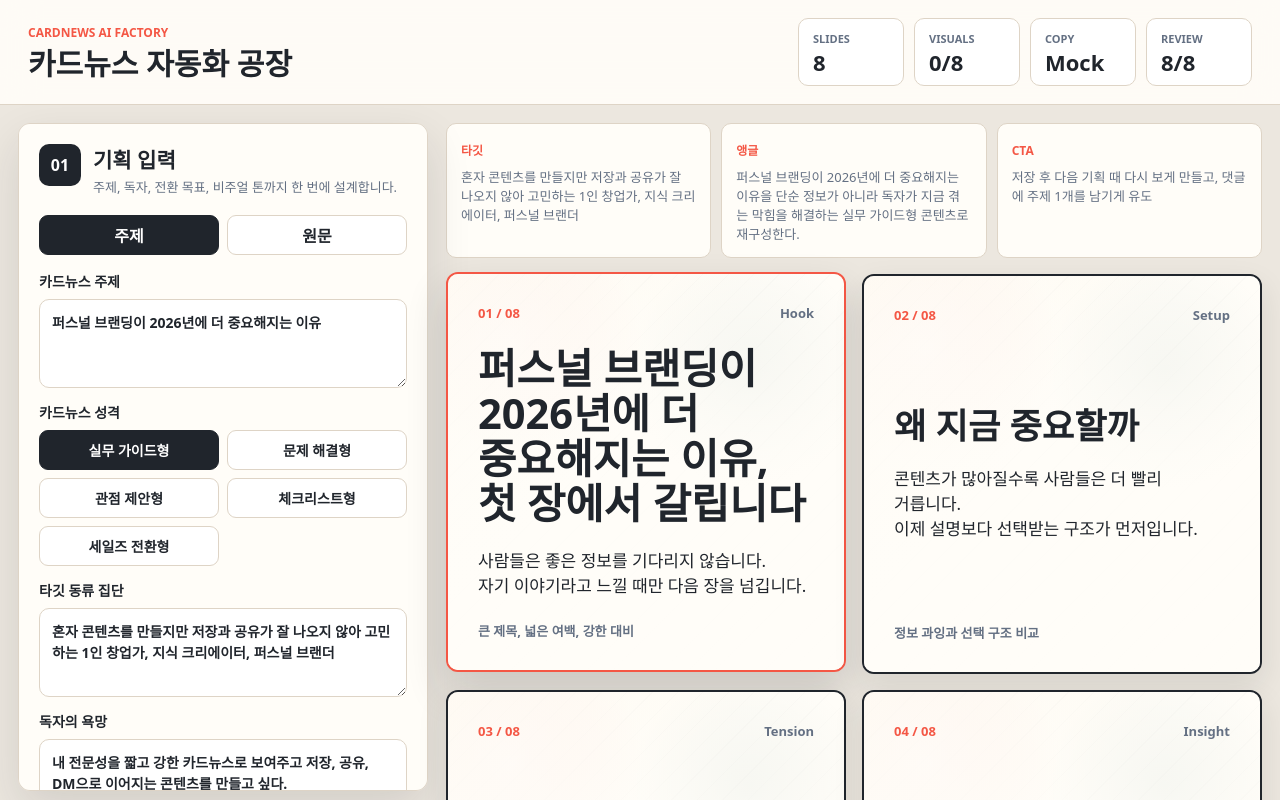
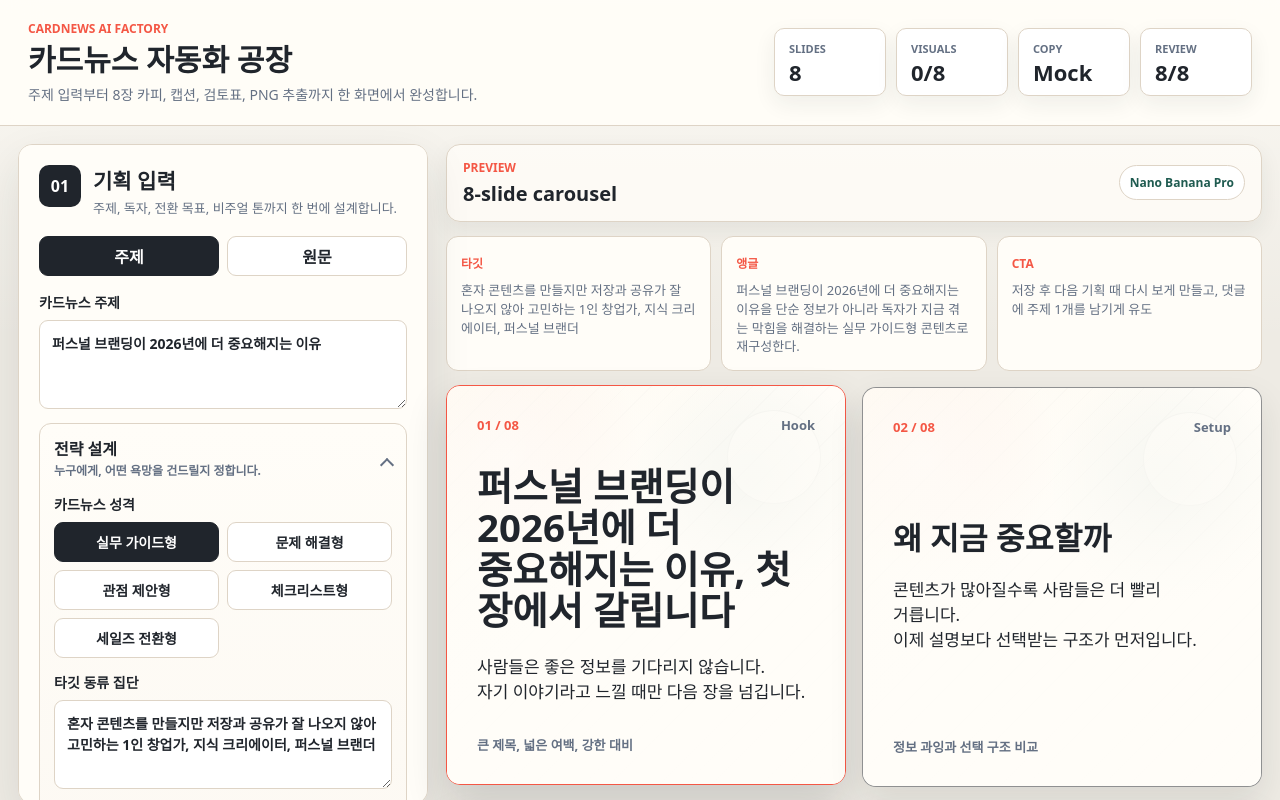
Before and after one commit to YEAAAAAAAAAAp/CardNewsAI, a Next.js app: page / in a window 1280 px wide. Shown: the top 800 px of the page. Built offline with nearby package versions, Linux system fonts and the light colour scheme.

Commit message:
Polish production UI

```diff
--- a/app/globals.css
+++ b/app/globals.css
@@ -1,7 +1,7 @@
 :root {
-  --bg: #ece7df;
+  --bg: #eeebe4;
   --surface: #fffdf8;
-  --surface-2: #f6f0e7;
+  --surface-2: #f7f2ea;
   --ink: #20252c;
   --muted: #647083;
   --line: #ded4c6;
@@ -9,7 +9,8 @@
   --accent-2: #1f5b50;
   --accent-3: #f0bd63;
   --warn: #b83d31;
-  --shadow: 0 18px 46px rgba(32, 37, 44, 0.12);
+  --shadow: 0 18px 46px rgba(32, 37, 44, 0.1);
+  --shadow-soft: 0 8px 22px rgba(32, 37, 44, 0.07);
 }
 
 * {
@@ -22,7 +23,9 @@ html {
 
 body {
   margin: 0;
-  background: var(--bg);
+  background:
+    linear-gradient(180deg, rgba(255, 253, 248, 0.78), rgba(238, 235, 228, 0) 340px),
+    var(--bg);
   color: var(--ink);
   font-family: "Malgun Gothic", "Apple SD Gothic Neo", "Noto Sans KR", system-ui, sans-serif;
 }
@@ -50,11 +53,19 @@ button {
   justify-content: space-between;
   gap: 24px;
   align-items: center;
-  min-height: 96px;
-  padding: 18px 28px;
+  min-height: 104px;
+  padding: 20px 28px;
   border-bottom: 1px solid var(--line);
   background: rgba(255, 253, 248, 0.92);
   backdrop-filter: blur(18px);
+}
+
+.brand-block p:last-child {
+  max-width: 640px;
+  margin: 8px 0 0;
+  color: var(--muted);
+  font-size: 14px;
+  line-height: 1.45;
 }
 
 .eyebrow {
@@ -87,11 +98,12 @@ h1 {
 }
 
 .status-pill {
-  min-width: 106px;
+  min-width: 112px;
   padding: 12px 14px;
   border: 1px solid var(--line);
   border-radius: 10px;
   background: white;
+  box-shadow: var(--shadow-soft);
 }
 
 .status-pill span {
@@ -111,7 +123,7 @@ h1 {
 
 .studio-grid {
   display: grid;
-  grid-template-columns: 430px minmax(0, 1fr) 420px;
+  grid-template-columns: minmax(390px, 430px) minmax(0, 1fr) minmax(360px, 420px);
   gap: 18px;
   padding: 18px;
 }
@@ -119,12 +131,12 @@ h1 {
 .panel {
   align-self: start;
   position: sticky;
-  top: 114px;
-  max-height: calc(100vh - 132px);
+  top: 122px;
+  max-height: calc(100vh - 140px);
   overflow: auto;
   padding: 20px;
   border: 1px solid var(--line);
-  border-radius: 12px;
+  border-radius: 14px;
   background: var(--surface);
   box-shadow: var(--shadow);
 }
@@ -175,6 +187,15 @@ h1 {
   background: white;
   color: var(--ink);
   font-weight: 850;
+  transition: border-color 160ms ease, background 160ms ease, color 160ms ease, transform 160ms ease;
+}
+
+.segmented button:hover,
+.download-grid button:hover,
+.section-title button:hover,
+.chip:hover {
+  transform: translateY(-1px);
+  border-color: #bfb3a3;
 }
 
 .segmented button.active,
@@ -197,12 +218,57 @@ input,
 select {
   width: 100%;
   border: 1px solid var(--line);
-  border-radius: 10px;
+  border-radius: 9px;
   padding: 12px;
   background: #fff;
   color: var(--ink);
   line-height: 1.5;
   outline: none;
+}
+
+.control-section {
+  margin: 14px 0;
+  padding: 14px;
+  border: 1px solid var(--line);
+  border-radius: 12px;
+  background: linear-gradient(180deg, #fffdf8, #faf5ee);
+}
+
+.control-section summary {
+  display: grid;
+  gap: 3px;
+  margin: -2px 0 12px;
+  color: var(--ink);
+  font-weight: 900;
+  cursor: pointer;
+  list-style: none;
+}
+
+.control-section summary::-webkit-details-marker {
+  display: none;
+}
+
+.control-section summary::after {
+  content: "";
+  justify-self: end;
+  width: 8px;
+  height: 8px;
+  margin-top: -28px;
+  border-right: 2px solid var(--muted);
+  border-bottom: 2px solid var(--muted);
+  transform: rotate(45deg);
+}
+
+.control-section[open] summary::after {
+  transform: rotate(225deg);
+  margin-top: -22px;
+}
+
+.control-section summary small {
+  color: var(--muted);
+  font-size: 12px;
+  font-weight: 600;
+  line-height: 1.35;
 }
 
 textarea {
@@ -237,7 +303,7 @@ select:focus {
 .model-card {
   display: grid;
   gap: 7px;
-  min-height: 128px;
+  min-height: 118px;
   padding: 14px;
   border: 1px solid var(--line);
   border-radius: 12px;
@@ -269,14 +335,35 @@ select:focus {
   width: 100%;
   min-height: 50px;
   border: 0;
-  border-radius: 10px;
-  background: var(--accent);
+  border-radius: 12px;
+  background: linear-gradient(135deg, #f45745, #e34434);
   color: white;
   font-weight: 900;
+  box-shadow: 0 12px 24px rgba(244, 87, 69, 0.24);
+  transition: transform 160ms ease, box-shadow 160ms ease, opacity 160ms ease;
+}
+
+.primary:hover:not(:disabled) {
+  transform: translateY(-1px);
+  box-shadow: 0 16px 30px rgba(244, 87, 69, 0.28);
 }
 
 .primary:disabled {
   opacity: 0.62;
+}
+
+.busy-bar {
+  height: 3px;
+  margin-top: 10px;
+  border-radius: 999px;
+  background: linear-gradient(90deg, transparent, var(--accent), var(--accent-2), transparent);
+  background-size: 220% 100%;
+  animation: busy-slide 1.1s linear infinite;
+}
+
+@keyframes busy-slide {
+  from { background-position: 100% 0; }
+  to { background-position: -100% 0; }
 }
 
 .error {
@@ -344,6 +431,44 @@ select:focus {
   min-width: 0;
 }
 
+.canvas-toolbar {
+  display: flex;
+  justify-content: space-between;
+  align-items: center;
+  gap: 16px;
+  margin-bottom: 14px;
+  padding: 14px 16px;
+  border: 1px solid var(--line);
+  border-radius: 14px;
+  background: rgba(255, 253, 248, 0.82);
+  box-shadow: var(--shadow-soft);
+}
+
+.canvas-toolbar span {
+  display: block;
+  color: var(--accent);
+  font-size: 12px;
+  font-weight: 900;
+  text-transform: uppercase;
+}
+
+.canvas-toolbar strong {
+  display: block;
+  margin-top: 4px;
+  font-size: 20px;
+}
+
+.canvas-toolbar p {
+  margin: 0;
+  padding: 8px 10px;
+  border: 1px solid var(--line);
+  border-radius: 999px;
+  background: white;
+  color: var(--accent-2);
+  font-size: 12px;
+  font-weight: 900;
+}
+
 .brief-strip {
   display: grid;
   grid-template-columns: repeat(3, minmax(0, 1fr));
@@ -355,7 +480,7 @@ select:focus {
   min-height: 112px;
   padding: 14px;
   border: 1px solid var(--line);
-  border-radius: 10px;
+  border-radius: 12px;
   background: var(--surface);
 }
 
@@ -374,7 +499,7 @@ select:focus {
 
 .deck {
   display: grid;
-  grid-template-columns: repeat(auto-fill, minmax(380px, 1fr));
+  grid-template-columns: repeat(auto-fill, minmax(360px, 1fr));
   gap: 16px;
 }
 
@@ -387,10 +512,10 @@ select:focus {
   width: 100%;
   min-width: 0;
   padding: 30px;
-  border: 2px solid #20252c;
-  border-radius: 12px;
+  border: 1px solid rgba(32, 37, 44, 0.5);
+  border-radius: 14px;
   background: #fffdf8;
-  box-shadow: 0 12px 30px rgba(32, 37, 44, 0.1);
+  box-shadow: 0 14px 34px rgba(32, 37, 44, 0.1);
   overflow: hidden;
   transition: transform 160ms ease, border-color 160ms ease, box-shadow 160ms ease;
 }
@@ -427,6 +552,18 @@ select:focus {
     repeating-linear-gradient(135deg, rgba(32, 37, 44, 0.035) 0 1px, transparent 1px 18px);
 }
 
+.fallback-art::before {
+  content: "";
+  position: absolute;
+  right: 24px;
+  top: 24px;
+  width: 92px;
+  height: 92px;
+  border: 1px solid rgba(32, 37, 44, 0.08);
+  border-radius: 50%;
+  background: rgba(255, 253, 248, 0.48);
+}
+
 .card-slide > :not(.visual-art):not(.fallback-art) {
   position: relative;
   z-index: 1;
@@ -455,7 +592,7 @@ select:focus {
 
 .card-copy h2 {
   margin: 0 0 22px;
-  font-size: clamp(30px, 2.75vw, 46px);
+  font-size: clamp(29px, 2.45vw, 44px);
   line-height: 1.08;
   letter-spacing: 0;
   word-break: keep-all;
@@ -471,7 +608,7 @@ select:focus {
 }
 
 .role-hook h2 {
-  font-size: clamp(34px, 3.25vw, 54px);
+  font-size: clamp(33px, 3vw, 52px);
 }
 
 .role-soft-cta,
@@ -677,11 +814,39 @@ dd {
   }
 }
 
+@media (max-width: 1080px) {
+  .topbar {
+    position: static;
+  }
+
+  .studio-grid {
+    grid-template-columns: 1fr;
+  }
+
+  .panel {
+    position: static;
+    max-height: none;
+  }
+}
+
 @media (max-width: 900px) {
   .topbar {
-    position: static;
     align-items: flex-start;
     flex-direction: column;
+  }
+
+  h1 {
+    font-size: 28px;
+  }
+
+  .topbar-actions {
+    width: 100%;
+    display: grid;
+    grid-template-columns: 1fr 1fr;
+  }
+
+  .status-pill {
+    min-width: 0;
   }
 
   .studio-grid {
@@ -695,7 +860,8 @@ dd {
   }
 
   .brief-strip,
-  .model-grid {
+  .model-grid,
+  .chip-grid {
     grid-template-columns: 1fr;
   }
 
--- a/app/page.tsx
+++ b/app/page.tsx
@@ -100,9 +100,10 @@ export default function HomePage() {
   return (
     <main className="app-shell">
       <header className="topbar">
-        <div>
+        <div className="brand-block">
           <p className="eyebrow">Cardnews AI Factory</p>
           <h1>카드뉴스 자동화 공장</h1>
+          <p>주제 입력부터 8장 카피, 캡션, 검토표, PNG 추출까지 한 화면에서 완성합니다.</p>
         </div>
         <div className="topbar-actions">
           <StatusPill label="Slides" value="8" />
@@ -146,6 +147,12 @@ export default function HomePage() {
             </Field>
           )}
 
+          <details className="control-section" open>
+            <summary>
+              <span>전략 설계</span>
+              <small>누구에게, 어떤 욕망을 건드릴지 정합니다.</small>
+            </summary>
+
             <Field label="카드뉴스 성격">
               <div className="chip-grid">
                 {contentTypes.map((type) => (
@@ -179,6 +186,13 @@ export default function HomePage() {
             <Field label="CTA 목표">
               <input value={options.ctaGoal} onChange={(event) => updateOption("ctaGoal", event.target.value)} />
             </Field>
+          </details>
+
+          <details className="control-section" open>
+            <summary>
+              <span>비주얼 / 모델</span>
+              <small>카드 배경 이미지와 생성 모델을 선택합니다.</small>
+            </summary>
 
             <Field label="배경 이미지 톤">
               <select value={options.visualMood} onChange={(event) => updateOption("visualMood", event.target.value)}>
@@ -222,10 +236,12 @@ export default function HomePage() {
             <Field label="추가 지시">
               <textarea value={options.extraInstructions} onChange={(event) => updateOption("extraInstructions", event.target.value)} rows={3} />
             </Field>
+          </details>
 
           <button className="primary" disabled={busy} onClick={generate}>
             {busy ? "생성 중..." : "카드뉴스 설계 + 비주얼 생성"}
           </button>
+          {busy ? <div className="busy-bar" aria-hidden="true" /> : null}
           {error ? <p className="error">{error}</p> : null}
           {project.warnings.length ? (
             <div className="warnings">
@@ -257,6 +273,14 @@ export default function HomePage() {
         </aside>
 
         <section className="canvas-panel">
+          <div className="canvas-toolbar">
+            <div>
+              <span>Preview</span>
+              <strong>8-slide carousel</strong>
+            </div>
+            <p>{options.imageScope === "off" ? "이미지 생성 꺼짐" : options.imageModel === "pro" ? "Nano Banana Pro" : "Nano Banana"}</p>
+          </div>
+
           <div className="brief-strip">
             <Info label="타깃" value={project.brief.targetPersona} />
             <Info label="앵글" value={project.brief.contentAngle} />
@@ -371,10 +395,10 @@ export default function HomePage() {
 
 function Field({ label, children }: { label: string; children: React.ReactNode }) {
   return (
-    <label className="field">
+    <div className="field">
       <span>{label}</span>
       {children}
-    </label>
+    </div>
   );
 }
 
```
Lines whose indentation alone changed are shown as unchanged.
